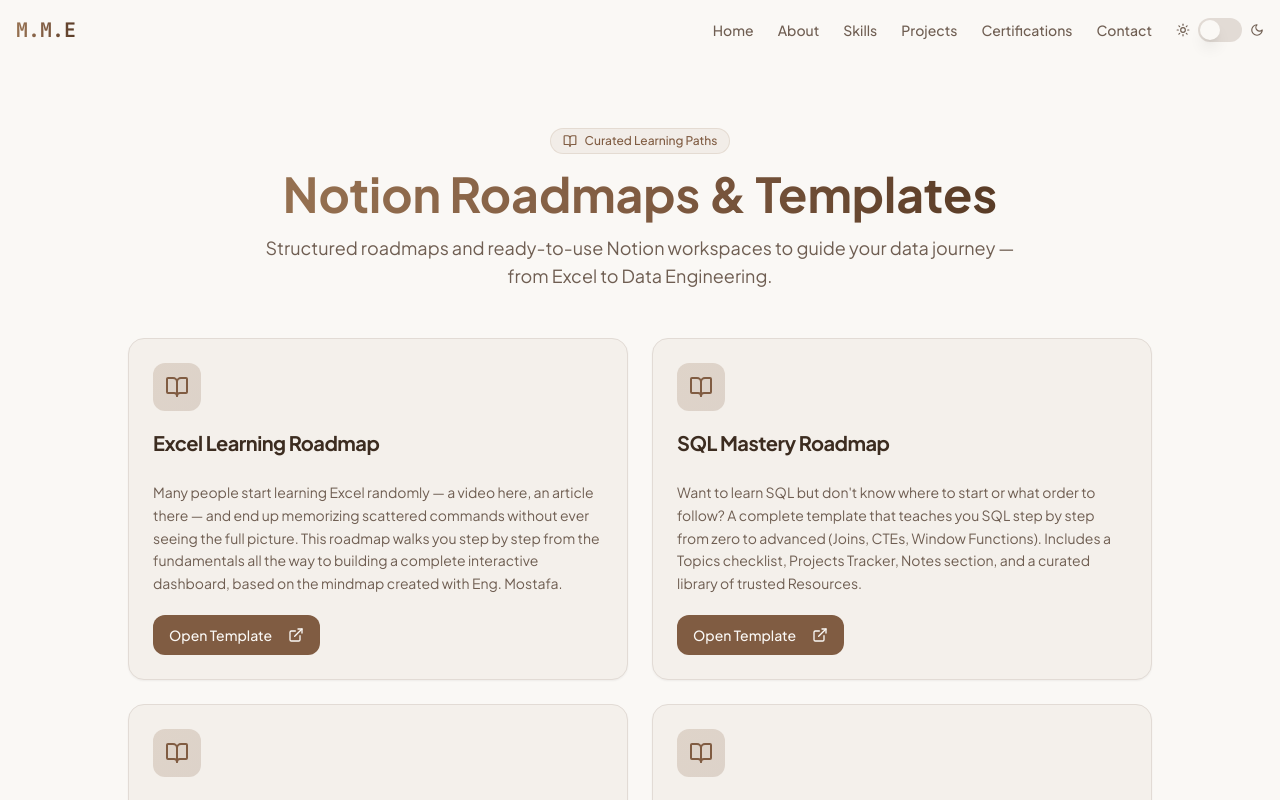
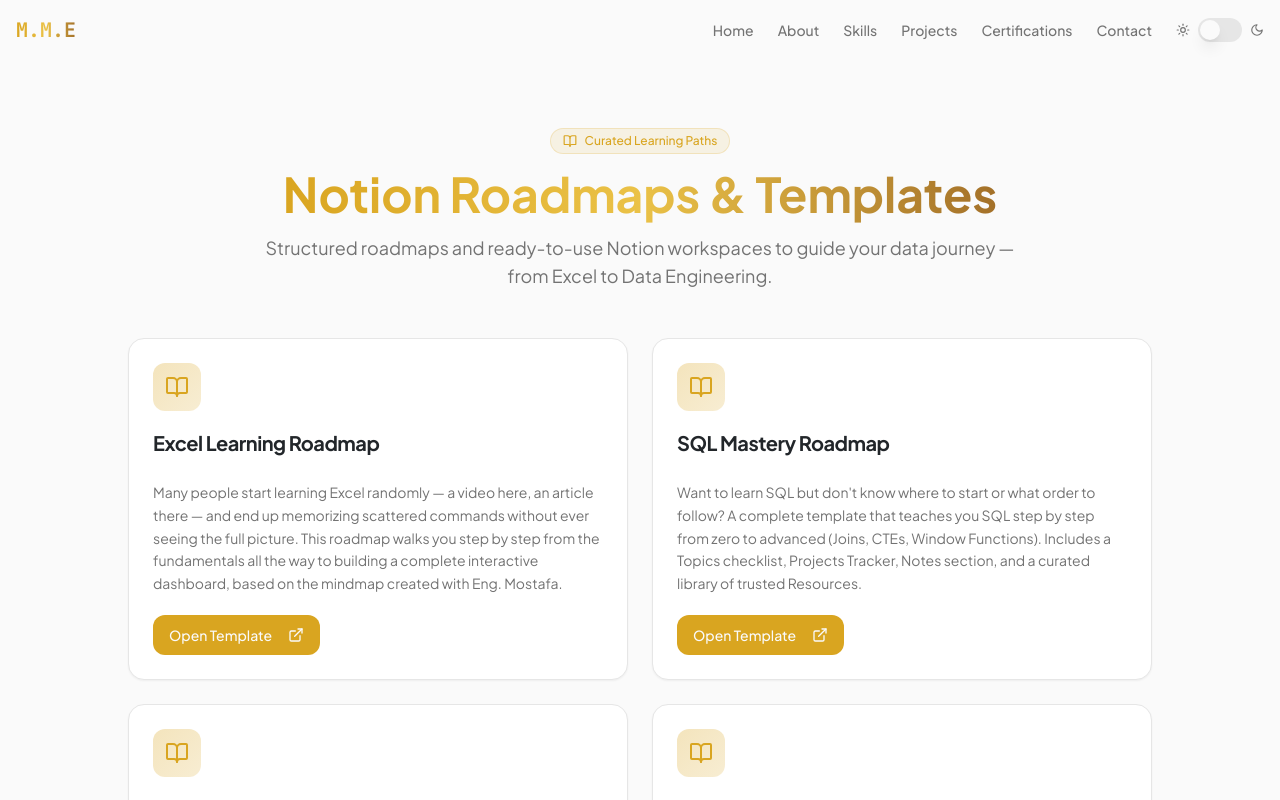
Before and after one commit to mostafaelramady05/Mostafa-Mohamed-Portfolio, a React (Vite) app: page /templates in a window 1280 px wide. Shown: the top 800 px of the page. Built offline with nearby package versions, Linux system fonts and the light colour scheme.

Commit message:
Update index.css

```diff
--- a/src/index.css
+++ b/src/index.css
@@ -6,69 +6,67 @@
 
 @layer base {
   :root {
-    --background: 40 30% 97%;
-    --foreground: 25 30% 18%;
+    /* ستايل Light Mode: أبيض ورمادي مع لمسات ذهبية */
+    --background: 0 0% 98%;
+    --foreground: 210 10% 15%;
 
-    --card: 35 28% 94%;
-    --card-foreground: 25 30% 18%;
+    --card: 0 0% 100%;
+    --card-foreground: 210 10% 15%;
 
-    --popover: 40 30% 97%;
-    --popover-foreground: 25 30% 18%;
+    --popover: 0 0% 100%;
+    --popover-foreground: 210 10% 15%;
 
-    --primary: 28 24% 58%;
-    --primary-foreground: 25 35% 14%;
+    --primary: 43 74% 49%; /* لون ذهبي فاخر */
+    --primary-foreground: 0 0% 98%;
 
-    --secondary: 30 20% 75%;
-    --secondary-foreground: 25 35% 18%;
+    --secondary: 0 0% 93%;
+    --secondary-foreground: 210 10% 15%;
 
-    --muted: 35 20% 90%;
-    --muted-foreground: 25 15% 38%;
+    --muted: 0 0% 96%;
+    --muted-foreground: 0 0% 45%;
 
-    --accent: 25 32% 38%;
-    --accent-foreground: 40 30% 97%;
+    --accent: 43 74% 49%;
+    --accent-foreground: 0 0% 98%;
 
     --destructive: 0 70% 50%;
     --destructive-foreground: 0 0% 98%;
 
-    --border: 30 18% 86%;
-    --input: 30 18% 86%;
-    --ring: 25 32% 38%;
+    --border: 0 0% 90%;
+    --input: 0 0% 90%;
+    --ring: 43 74% 49%;
 
     --radius: 0.875rem;
-
-    --neon-teal: 28 24% 58%;
-    --neon-purple: 25 32% 38%;
-    --neon-blue: 30 35% 70%;
   }
 
   .dark {
-    --background: 25 18% 8%;
-    --foreground: 35 25% 92%;
+    /* ستايل Dark Mode: رمادي غامق مطفي (Charcoal) مع ذهبي لامع */
+    --background: 210 10% 8%;
+    --foreground: 0 0% 95%;
 
-    --card: 25 16% 12%;
-    --card-foreground: 35 25% 92%;
+    --card: 210 10% 12%;
+    --card-foreground: 0 0% 95%;
 
-    --popover: 25 18% 8%;
-    --popover-foreground: 35 25% 92%;
+    --popover: 210 10% 12%;
+    --popover-foreground: 0 0% 95%;
 
-    --primary: 28 32% 62%;
-    --primary-foreground: 25 25% 12%;
+    --primary: 43 60% 55%; /* لون ذهبي لامع للدارك مود */
+    --primary-foreground: 210 10% 8%;
 
-    --secondary: 28 18% 30%;
-    --secondary-foreground: 35 25% 92%;
+    --secondary: 210 10% 18%;
+    --secondary-foreground: 0 0% 95%;
 
-    --muted: 25 14% 16%;
-    --muted-foreground: 30 15% 65%;
+    --muted: 210 10% 15%;
+    --muted-foreground: 0 0% 65%;
 
-    --accent: 28 38% 68%;
-    --accent-foreground: 25 25% 12%;
+    --accent: 43 60% 55%;
+    --accent-foreground: 210 10% 8%;
 
     --destructive: 0 62% 45%;
     --destructive-foreground: 0 0% 98%;
 
-    --border: 25 14% 20%;
-    --input: 25 14% 20%;
-    --ring: 28 32% 62%;
+    --border: 210 10% 18%;
+    --input: 210 10% 18%;
+    --ring: 43 60% 55%;
   }
 }
 
@@ -86,26 +84,31 @@
   }
 }
 
-/* Warm Gradient Text */
+/* تدرج لوني ذهبي فخم للنصوص */
 .gradient-text {
-  @apply bg-gradient-to-r from-[hsl(28,30%,45%)] via-[hsl(25,32%,38%)] to-[hsl(25,40%,25%)] bg-clip-text text-transparent;
+  @apply bg-gradient-to-r from-[hsl(43,74%,49%)] via-[hsl(45,80%,60%)] to-[hsl(35,60%,40%)] bg-clip-text text-transparent;
 }
 
-/* Soft warm shadows */
+/* ظلال خفيفة وراقية تناسب الستايل المينيماليست */
 .neon-glow {
-  box-shadow: 0 4px 20px hsl(25 30% 30% / 0.06), 0 1px 3px hsl(25 30% 30% / 0.04);
+  box-shadow: 0 4px 20px rgba(0, 0, 0, 0.05), 0 1px 3px rgba(0, 0, 0, 0.02);
 }
 
-.neon-glow-purple {
-  box-shadow: 0 4px 20px hsl(25 32% 38% / 0.08), 0 1px 3px hsl(25 32% 38% / 0.04);
+.dark .neon-glow {
+  box-shadow: 0 4px 20px hsl(43 60% 55% / 0.05), 0 1px 3px hsl(43 60% 55% / 0.02);
 }
 
 .neon-glow-hover {
   transition: transform 0.3s ease, box-shadow 0.3s ease;
 }
+
 .neon-glow-hover:hover {
-  box-shadow: 0 12px 32px hsl(25 30% 25% / 0.10), 0 4px 12px hsl(25 30% 25% / 0.06);
+  box-shadow: 0 12px 32px rgba(0, 0, 0, 0.08), 0 4px 12px rgba(0, 0, 0, 0.04);
   transform: translateY(-3px) scale(1.02);
+}
+
+.dark .neon-glow-hover:hover {
+  box-shadow: 0 12px 32px hsl(43 60% 55% / 0.10), 0 4px 12px hsl(43 60% 55% / 0.05);
 }
 
 /* Custom scrollbar */
@@ -147,11 +150,11 @@
 .animate-fade-in-delay-2 { animation: fadeIn 0.8s ease-out 0.4s forwards; opacity: 0; }
 .animate-fade-in-delay-3 { animation: fadeIn 0.8s ease-out 0.6s forwards; opacity: 0; }
 
-/* Grid pattern background */
+/* شبكة هادية جداً في الخلفية */
 .bg-grid-pattern {
   background-image:
-    linear-gradient(hsl(var(--border)) 1px, transparent 1px),
-    linear-gradient(90deg, hsl(var(--border)) 1px, transparent 1px);
+    linear-gradient(hsl(var(--border) / 0.5) 1px, transparent 1px),
+    linear-gradient(90deg, hsl(var(--border) / 0.5) 1px, transparent 1px);
   background-size: 40px 40px;
 }
 
@@ -179,8 +182,7 @@
   animation: blink 1s step-end infinite;
 }
 
-/* Photo frame for BI style */
+/* إطار الصورة الشخصية */
 .photo-frame {
-  @apply relative overflow-hidden rounded-2xl border-2;
-  border-color: hsl(38 75% 50% / 0.3);
+  @apply relative overflow-hidden rounded-2xl border-2 border-primary/30;
 }
```
